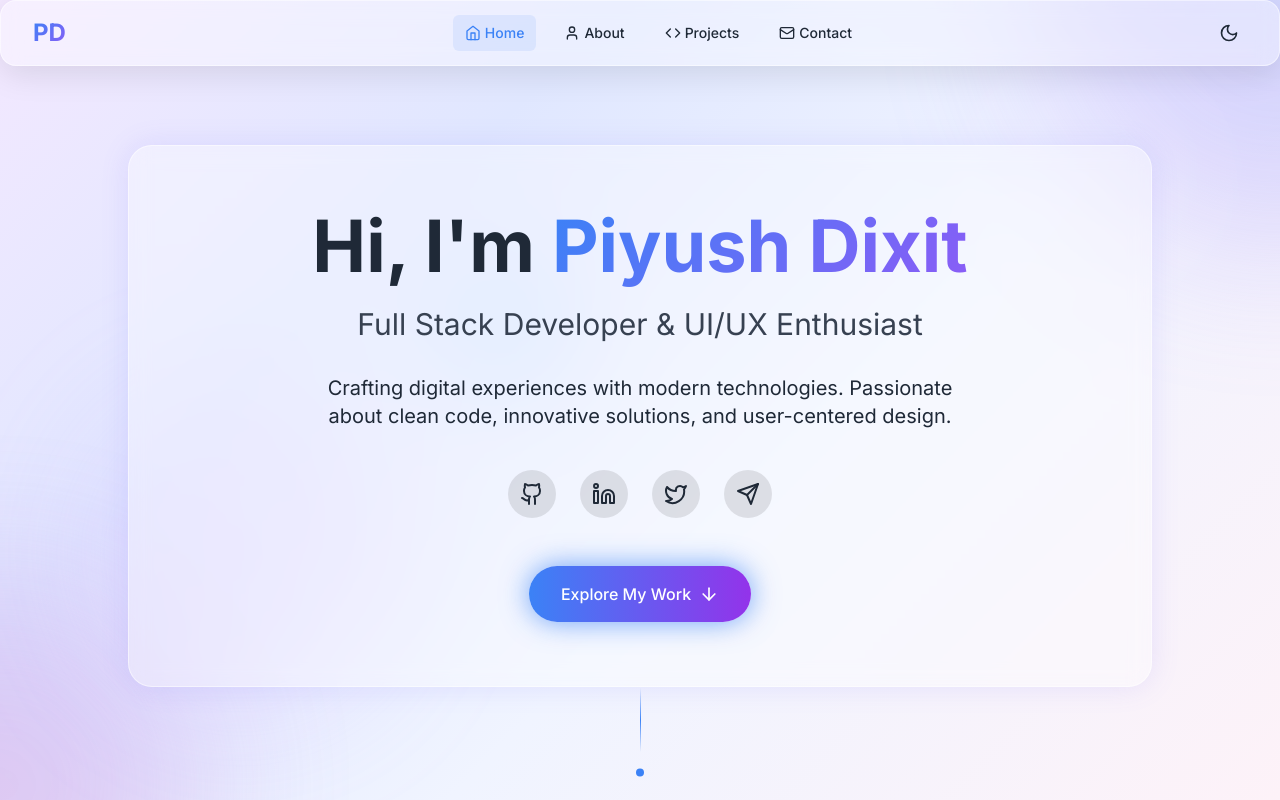
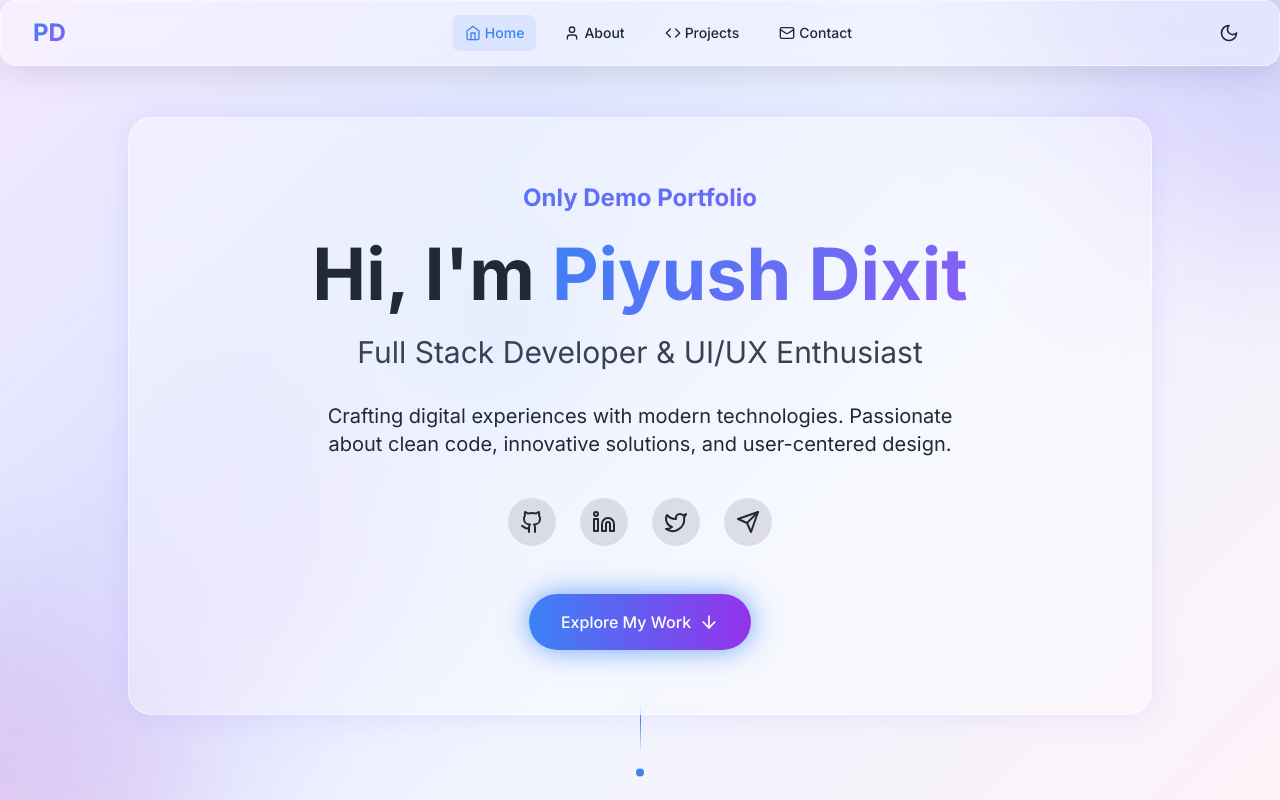
Before and after one commit to PiyushDixit96/piyushdixit96.github.io, a React (Vite) app: page / in a window 1280 px wide. Shown: the top 800 px of the page. Built offline with nearby package versions, Linux system fonts and the light colour scheme.

Commit message:
fix base url and add demo

```diff
--- a/src/components/Hero.tsx
+++ b/src/components/Hero.tsx
@@ -47,6 +47,7 @@ const Hero: React.FC = () => {
               transition={{ duration: 0.8, delay: 0.2 }}
               className="text-4xl sm:text-5xl lg:text-7xl font-bold mb-6"
             >
+              <span className="gradient-text text-2xl font-bold mb-6 block">Only Demo Portfolio</span>
               <span className={isDark ? 'text-white' : 'text-gray-800'}>
                 Hi, I'm{' '}
               </span>
--- a/vite.config.ts
+++ b/vite.config.ts
@@ -8,7 +8,7 @@ export default defineConfig({
   optimizeDeps: {
     exclude: ['lucide-react'],
   },
-  base: process.env.NODE_ENV === 'production' ? '/' : '/',
+  base: '/',
   build: {
     outDir: 'dist',
     sourcemap: true
```
